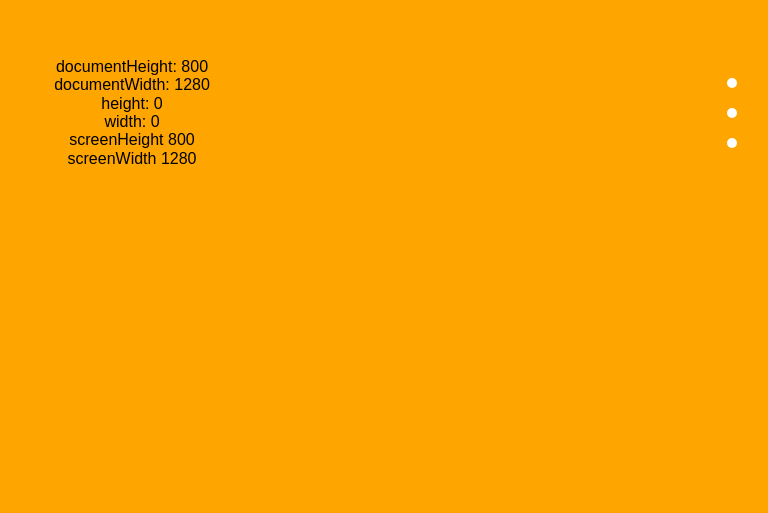
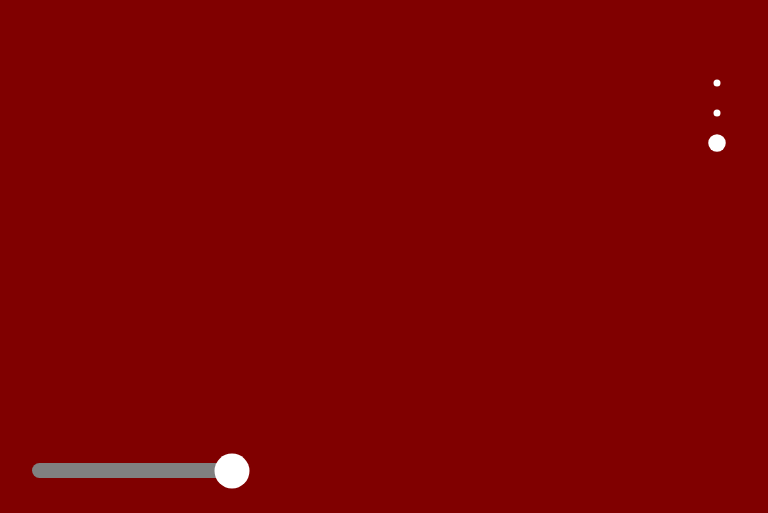
Before and after one commit to AshenFox/full-page-scroll, a React app: page / in a window 1280 px wide. Shown: the part 287-800 px from the top of the page, without its empty margins (508-1276 px from the left). Built offline with nearby package versions, Linux system fonts and the light colour scheme.

Commit message:
Commit 16:43 03.09.2020

```diff
--- a/src/actions/mainActions.jsx
+++ b/src/actions/mainActions.jsx
@@ -3,6 +3,8 @@ import {
   RELEASE,
   HOR_MOVABLE_PRESS,
   HOR_MOVABLE_RELEASE,
+  CONTROL_EL_PRESS,
+  CONTROL_EL_RELEASE,
   SET_POS,
   SET_CONT_POS,
   SET_OFFSETS,
@@ -48,6 +50,17 @@ export const horMovablePress = () => ({
 
 export const horMovableRelease = () => ({
   type: HOR_MOVABLE_RELEASE,
+});
+
+// contr press
+export const controlElPress = () => ({
+  type: CONTROL_EL_PRESS,
+});
+
+// contr release
+
+export const controlElRelease = () => ({
+  type: CONTROL_EL_RELEASE,
 });
 
 // set positions of click/touch
@@ -125,7 +138,7 @@ export const setOffsetAxis = (offsetX, offsetY) => {
 
 // set offset section
 
-export const setOffsetSections = (el, value) => (dispatch, getState) => {
+export const setOffsetSections = (value) => (dispatch, getState) => {
   let offsetSections;
 
   if (value !== undefined) {
@@ -134,10 +147,15 @@ export const setOffsetSections = (el, value) => (dispatch, getState) => {
     offsetSections = 0;
 
     let {
-      main: { offsetY, offsetX },
+      main: { offsetY, offsetX, screenWidth, screenHeight },
     } = getState();
 
-    const { offsetIntY } = getOffsetInteger(el, offsetX, offsetY);
+    const { offsetIntY } = getOffsetInteger(
+      offsetX,
+      offsetY,
+      screenWidth,
+      screenHeight
+    );
 
     // console.log(offsetIntY);
     offsetSections = offsetIntY;
@@ -153,7 +171,7 @@ export const setOffsetSections = (el, value) => (dispatch, getState) => {
 
 // set offset slides
 
-export const setOffsetSlides = (el, value) => (dispatch, getState) => {
+export const setOffsetSlides = (value) => (dispatch, getState) => {
   let offsetSlides;
 
   if (value !== undefined) {
@@ -162,10 +180,15 @@ export const setOffsetSlides = (el, value) => (dispatch, getState) => {
     offsetSlides = 0;
 
     let {
-      main: { offsetX, offsetY },
+      main: { offsetX, offsetY, screenWidth, screenHeight },
     } = getState();
 
-    const { offsetIntX } = getOffsetInteger(el, offsetX, offsetY);
+    const { offsetIntX } = getOffsetInteger(
+      offsetX,
+      offsetY,
+      screenWidth,
+      screenHeight
+    );
     offsetSlides = offsetIntX;
   }
 
@@ -179,11 +202,10 @@ export const setOffsetSlides = (el, value) => (dispatch, getState) => {
 
 // set section
 
-export const setSection = (el) => (dispatch, getState) => {
+export const setSection = () => (dispatch, getState) => {
   let {
-    main: { sectionsNumber, currentSection, offsetSections },
+    main: { sectionsNumber, currentSection, offsetSections, screenHeight },
   } = getState();
-  let { height } = getElementDimensions(el);
 
   let newCurrentSection = currentSection + offsetSections;
 
@@ -194,18 +216,17 @@ export const setSection = (el) => (dispatch, getState) => {
     type: SET_SECTION,
     payload: {
       currentSection: newCurrentSection,
-      contPosY: height * (newCurrentSection - 1) * -1,
+      contPosY: screenHeight * (newCurrentSection - 1) * -1,
     },
   });
 };
 
 // set slide
 
-export const setSlide = (el) => (dispatch, getState) => {
+export const setSlide = () => (dispatch, getState) => {
   let {
-    main: { slidesNumber, currentSlide, offsetSlides },
+    main: { slidesNumber, currentSlide, offsetSlides, screenWidth },
   } = getState();
-  let { width } = getElementDimensions(el);
 
   let newCurrentSlide = currentSlide + offsetSlides;
 
@@ -216,7 +237,7 @@ export const setSlide = (el) => (dispatch, getState) => {
     type: SET_SLIDE,
     payload: {
       currentSlide: newCurrentSlide,
-      sliderPosX: width * (newCurrentSlide - 1) * -1,
+      sliderPosX: screenWidth * (newCurrentSlide - 1) * -1,
     },
   });
 };
@@ -253,7 +274,7 @@ const getTransformedPosition = (el) => {
 };
 
 // get an element's transformed position
-
+/*
 const getElementDimensions = (el) => {
   let styles = window.getComputedStyle(el);
 
@@ -261,13 +282,11 @@ const getElementDimensions = (el) => {
     width: parseInt(styles.getPropertyValue("width").replace(/px/, "")),
     height: parseInt(styles.getPropertyValue("height").replace(/px/, "")),
   };
-};
+}; */
 
 // get offset integer
 
-const getOffsetInteger = (el, offsetX, offsetY) => {
-  let { height, width } = getElementDimensions(el);
-
+const getOffsetInteger = (offsetX, offsetY, width, height) => {
   let ratioX = Math.abs(offsetX) / width;
   let ratioY = Math.abs(offsetY) / height;
 
--- a/src/actions/types.jsx
+++ b/src/actions/types.jsx
@@ -2,6 +2,8 @@ export const PRESS = "PRESS";
 export const RELEASE = "RELEASE";
 export const HOR_MOVABLE_PRESS = "HOR_MOVABLE_PRESS";
 export const HOR_MOVABLE_RELEASE = "HOR_MOVABLE_RELEASE";
+export const CONTROL_EL_PRESS = "CONTROL_EL_PRESS";
+export const CONTROL_EL_RELEASE = "CONTROL_EL_RELEASE";
 
 export const SET_POS = "SET_POS";
 export const SET_CONT_POS = "SET_CONT_POS";
--- a/src/components/FullPageSroll.jsx
+++ b/src/components/FullPageSroll.jsx
@@ -13,7 +13,7 @@ import {
   reset,
   setOffsetSections,
   setSection,
-  resetY,
+  setSlide,
 } from "../actions/mainActions";
 
 const FullPageSroll = ({
@@ -26,8 +26,8 @@ const FullPageSroll = ({
   reset,
   setOffsetSections,
   setSection,
-  resetY,
   setScreenDimensions,
+  setSlide,
 }) => {
   const {
     isDown,
@@ -37,10 +37,33 @@ const FullPageSroll = ({
     isHorMovable,
     screenHeight,
     screenWidth,
+    sectionsNumber,
+    currentSection,
   } = main;
 
+  const optionsArr = [];
+
+  const on = (e) => {
+    let optionNum = parseInt(e.target.dataset.optionNum);
+    setOffsetSections(optionNum - currentSection);
+    setSection();
+    reset();
+  };
+
+  for (let i = 1; i <= sectionsNumber; i++) {
+    optionsArr.push(
+      <div
+        key={i}
+        onClick={on}
+        className={`sections-controls__option ${
+          currentSection === i ? "active" : ""
+        }`}
+        data-option-num={i}
+      ></div>
+    );
+  }
+
   const content = useRef(null);
-  const section = useRef(null);
 
   const isHorInteraction = offsetAxis === "horizontal" && isHorMovable;
 
@@ -53,12 +76,12 @@ const FullPageSroll = ({
   const move = (x, y) => {
     if (!isDown) return;
     setOffsets(x, y);
-    if (!isHorInteraction) setOffsetSections(section.current);
+    if (!isHorInteraction) setOffsetSections();
   };
 
   const end = (e) => {
     release();
-    setSection(section.current);
+    setSection();
     reset();
   };
 
@@ -68,21 +91,23 @@ const FullPageSroll = ({
 
   const mouseWheelHandler = (e) => {
     let direction = e.deltaY * 0.01;
-    setOffsetSections(null, direction);
-    setSection(section.current);
+    setOffsetSections(direction);
+    setSection();
     reset();
   };
 
   const resizeHandler = (e) => {
     setScreenDimensions();
-    setSection(section.current);
+    setSection();
   };
 
   useEffect(() => {
+    setScreenDimensions();
+    setSection();
+    setSlide();
+
     window.addEventListener("mousewheel", mouseWheelHandler);
     window.addEventListener("resize", resizeHandler);
-    setScreenDimensions();
-    setSection(section.current);
 
     document.addEventListener("dragstart", prevent);
     document.addEventListener("drag", prevent);
@@ -106,12 +131,6 @@ const FullPageSroll = ({
     documentHeight: document.documentElement.clientHeight,
     documentWidth: document.documentElement.clientWidth,
   };
-  if (section.current) {
-    obj = {
-      ...obj,
-      ...getElementDimensions(section.current),
-    };
-  }
 
   //e.preventDefault(); end()
 
@@ -141,19 +160,15 @@ const FullPageSroll = ({
         ref={content}
         style={style}
       >
-        <Section className='section section__1' ref={section}>
+        <Section className='section section__1'>
           <p>documentHeight: {obj.documentHeight}</p>
           <p>documentWidth: {obj.documentWidth}</p>
-          <p>height: {obj.height}</p>
-          <p>width: {obj.width}</p>
           <p>screenHeight {screenHeight}</p>
           <p>screenWidth {screenWidth}</p>
         </Section>
         <Section className='section section__2'>
           <p>documentHeight: {obj.documentHeight}</p>
           <p>documentWidth: {obj.documentWidth}</p>
-          <p>height: {obj.height}</p>
-          <p>width: {obj.width}</p>
           <p>screenHeight {screenHeight}</p>
           <p>screenWidth {screenWidth}</p>
         </Section>
@@ -161,11 +176,7 @@ const FullPageSroll = ({
           <Slider />
         </Section>
       </main>
-      <div className='sections-controls'>
-        <div className='sections-controls__option'></div>
-        <div className='sections-controls__option'></div>
-        <div className='sections-controls__option'></div>
-      </div>
+      <div className='sections-controls'>{optionsArr}</div>
     </div>
   );
 };
@@ -187,24 +198,6 @@ export default connect(mapStateToProps, {
   reset,
   setOffsetSections,
   setSection,
-  resetY,
   setScreenDimensions,
+  setSlide,
 })(FullPageSroll);
-
-const getElementDimensions = (el) => {
-  let styles = window.getComputedStyle(el);
-
-  return {
-    width: parseInt(styles.getPropertyValue("width").replace(/px/, "")),
-    height: parseInt(styles.getPropertyValue("height").replace(/px/, "")),
-  };
-};
-
-/*
-
-<p>documentHeight: {obj.documentHeight}</p>
-          <p>documentWidth: {obj.documentWidth}</p>
-          <p>height: {obj.height}</p>
-          <p>width: {obj.width}</p>
-
-          */
--- a/src/components/SliderControls.jsx
+++ b/src/components/SliderControls.jsx
@@ -1,14 +1,60 @@
-import React from "react";
+import React, { useRef } from "react";
 import PropTypes from "prop-types";
+import { connect } from "react-redux";
+import { controlElPress, controlElRelease } from "../actions/mainActions";
 
-const SliderControls = (props) => {
+const SliderControls = ({ main, controlElPress, controlElRelease }) => {
+  const { slidesNumber, currentSlide, isControlEl, offsetX } = main;
+
+  const track = useRef(false);
+
+  let width;
+
+  if (track.current) {
+    let styles = window.getComputedStyle(track.current);
+    width = parseInt(styles.getPropertyValue("width").replace(/px/, ""));
+  }
+
+  const start = (e) => {
+    // console.log("start");
+    controlElPress();
+  };
+  const move = (e) => {
+    // console.log("move");
+  };
+  const end = (e) => {
+    // console.log("end");
+    controlElRelease();
+  };
+
+  let style = {
+    left: isControlEl
+      ? ""
+      : `${(width / (slidesNumber - 1)) * (currentSlide - 1)}px`,
+  };
+
   return (
-    <div className='slider-controls'>
-      <div className='slider-controls__knob'></div>
+    <div className='slider-controls' ref={track}>
+      <div
+        onMouseDown={start}
+        onMouseMove={move}
+        onMouseUp={end}
+        onMouseOut={end}
+        className='slider-controls__knob transitioned'
+        style={style}
+      ></div>
     </div>
   );
 };
 
-SliderControls.propTypes = {};
+SliderControls.propTypes = {
+  main: PropTypes.object.isRequired,
+};
 
-export default SliderControls;
+const mapStateToProps = (state) => ({
+  main: state.main,
+});
+
+export default connect(mapStateToProps, { controlElPress, controlElRelease })(
+  SliderControls
+);
--- a/src/reducers/mainInitState.jsx
+++ b/src/reducers/mainInitState.jsx
@@ -1,24 +1,25 @@
 export default {
   sectionsNumber: 3,
-  currentSection: 1,
+  currentSection: 3,
   offsetSections: 0,
 
   contPosY: 0,
   contPosX: 0,
 
   slidesNumber: 3,
-  currentSlide: 1,
+  currentSlide: 3,
   offsetSlides: 0,
 
   sliderPosX: 0,
 
   offsetAxis: false,
-  isDown: false,
   posX: 0,
   posY: 0,
   offsetX: 0,
   offsetY: 0,
+  isDown: false,
   isHorMovable: false,
+  isControlEl: false,
 
   screenHeight: 0,
   screenWidth: 0,
--- a/src/styles/scss.scss
+++ b/src/styles/scss.scss
@@ -87,20 +87,39 @@ body {
   z-index: 10;
 
   &__option {
+    position: relative;
     cursor: pointer;
-    height: 10px;
-    width: 10px;
-    border-radius: 50%;
-    background-color: white;
+    height: 30px;
+    width: 40px;
 
-    transition: all 50ms linear;
+    /* &:not(:last-child) {
+      margin-bottom: 5px;
+    } */
 
-    &:not(:last-child) {
-      margin-bottom: 20px;
+    &:hover {
+      &::after {
+        transform: translate(-50%, -50%) scale(1.8);
+      }
     }
 
-    &:hover {
-      transform: scale(2);
+    &.active {
+      &::after {
+        transform: translate(-50%, -50%) scale(2.5);
+      }
+    }
+
+    &::after {
+      content: "";
+      position: absolute;
+      top: 50%;
+      left: 50%;
+      transform: translate(-50%, -50%);
+      border-radius: 50%;
+      height: 7px;
+      width: 7px;
+      background-color: white;
+      transform-origin: center;
+      transition: all 50ms linear;
     }
   }
 }
@@ -147,7 +166,7 @@ body {
   }
 
   &__2 {
-    background-color: palegreen;
+    background-color: rgb(139, 51, 139);
   }
 
   &__3 {
```
Also changed, not shown: src/components/Slider.jsx (+8 -12 lines), src/reducers/mainReducer.jsx (+14 -1 lines), 8 other files (tests, documents, lock files or other folders).
